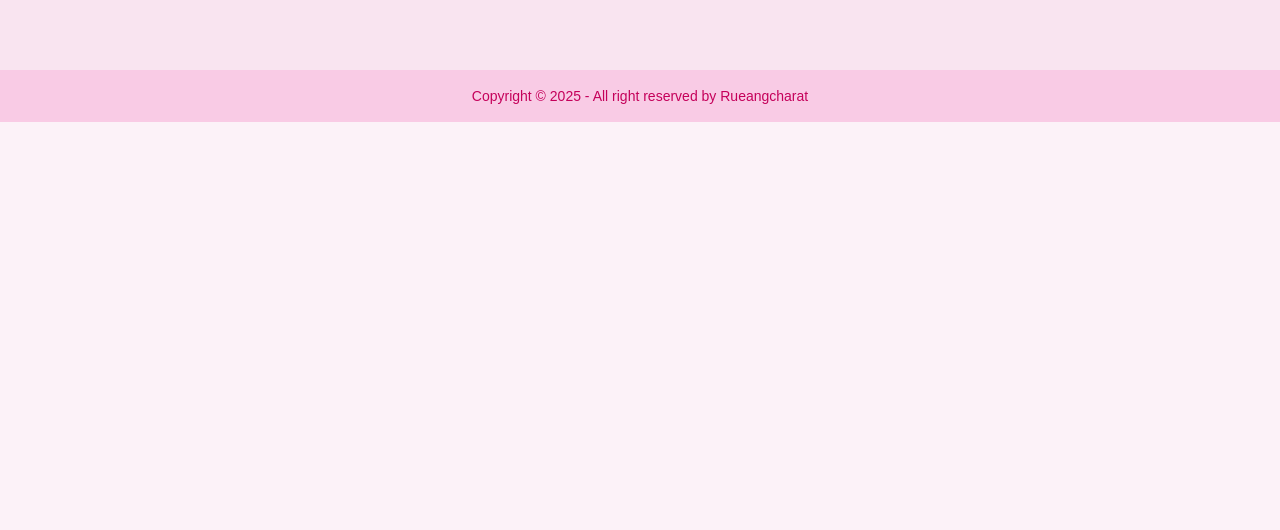
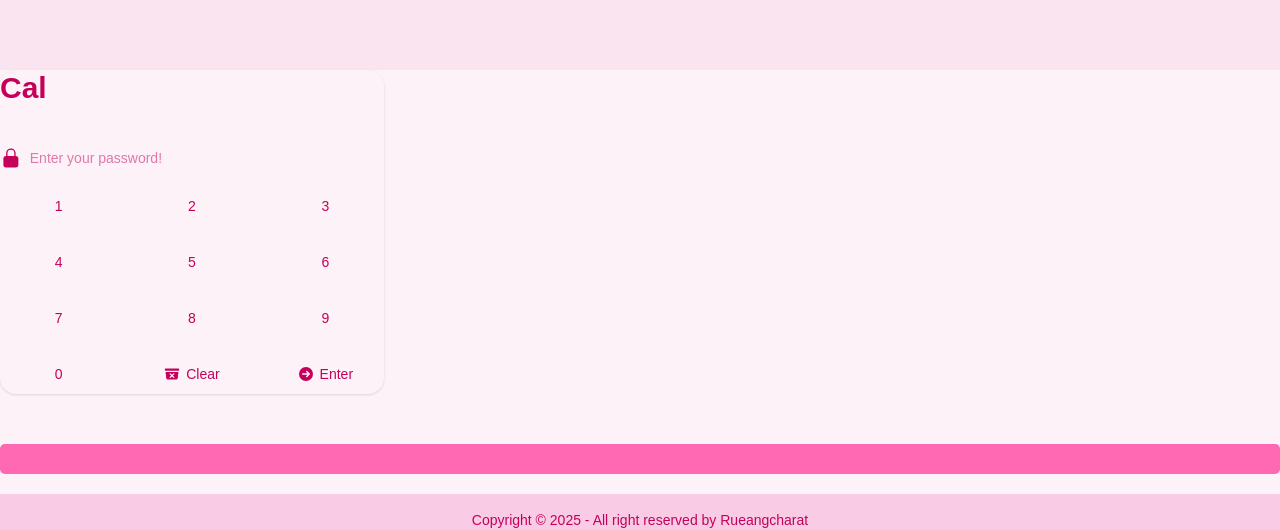
Before and after one commit to nongbaiyokz/Valentine-Project2025, a Next.js app: page / in a window 1280 px wide. Shown: the part 794-1324 px from the top of the page. Before the commit the page ends 916 px from the top, so only its background shows below. Built offline with nearby package versions, Linux system fonts and the light colour scheme.

Commit message:
-cal
-cal

```diff
--- /dev/null
+++ b/app/components/Calculator.tsx
@@ -0,0 +1,185 @@
+import { useState } from "react";
+
+const Calculator: React.FC = () => {
+  const [input, setInput] = useState<string>("");
+  const [result, setResult] = useState<number | null>(null);
+
+  const handleButtonClick = (value: string) => {
+    setInput(input + value);
+  };
+
+  const handleClear = () => {
+    setInput("");
+    setResult(null);
+  };
+
+  const handleCalculate = () => {
+    try {
+      setResult(eval(input));
+    } catch (error) {
+      setResult(null);
+    }
+  };
+
+  return (
+    // <div>
+    //     <h1>Calculator</h1>
+    //     <input type="text" value={input} readOnly style={{ width: '100%', marginBottom: '10px' }} />
+    //     <div>
+    //         <button className="btn btn-outline btn-primary" onClick={() => handleButtonClick('1')}>1</button>
+    //         <button className="btn btn-outline btn-primary"  onClick={() => handleButtonClick('2')}>2</button>
+    //         <button className="btn btn-outline btn-primary"  onClick={() => handleButtonClick('3')}>3</button>
+    //         <button className="btn btn-outline btn-primary"  onClick={() => handleButtonClick('+')}>+</button>
+    //     </div>
+    //     <div>
+    //         <button className="btn btn-outline btn-primary"  onClick={() => handleButtonClick('4')}>4</button>
+    //         <button className="btn btn-outline btn-primary"  onClick={() => handleButtonClick('5')}>5</button>
+    //         <button className="btn btn-outline btn-primary"  onClick={() => handleButtonClick('6')}>6</button>
+    //         <button className="btn btn-outline btn-primary"  onClick={() => handleButtonClick('-')}>-</button>
+    //     </div>
+    //     <div>
+    //         <button className="btn btn-outline btn-primary"  onClick={() => handleButtonClick('7')}>7</button>
+    //         <button className="btn btn-outline btn-primary"  onClick={() => handleButtonClick('8')}>8</button>
+    //         <button className="btn btn-outline btn-primary"  onClick={() => handleButtonClick('9')}>9</button>
+    //         <button className="btn btn-outline btn-primary"  onClick={() => handleButtonClick('*')}>*</button>
+    //     </div>
+    //     <div>
+    //         <button className="btn btn-outline btn-primary"  onClick={() => handleButtonClick('0')}>0</button>
+    //         <button className="btn btn-outline btn-primary"  onClick={handleClear}>C</button>
+    //         <button className="btn btn-outline btn-primary"  onClick={handleCalculate}>=</button>
+    //         <button className="btn btn-outline btn-primary"  onClick={() => handleButtonClick('/')}>/</button>
+    //     </div>
+    //     {result !== null && <div>Result: {result}</div>}
+    // </div>
+    <div className="card w-96 bg-base-100 shadow-sm">
+      <div className="card-body">
+        <div className="flex justify-between">
+          <h2 className="text-3xl font-bold">Cal</h2>
+        </div>
+        <ul className="mt-6 flex flex-col gap-2 text-xs">
+          <label className="input">
+            <svg
+              xmlns="http://www.w3.org/2000/svg"
+              viewBox="0 0 24 24"
+              fill="currentColor"
+              className="size-6"
+            >
+              <path
+                fill-rule="evenodd"
+                d="M12 1.5a5.25 5.25 0 0 0-5.25 5.25v3a3 3 0 0 0-3 3v6.75a3 3 0 0 0 3 3h10.5a3 3 0 0 0 3-3v-6.75a3 3 0 0 0-3-3v-3c0-2.9-2.35-5.25-5.25-5.25Zm3.75 8.25v-3a3.75 3.75 0 1 0-7.5 0v3h7.5Z"
+                clip-rule="evenodd"
+              />
+            </svg>
+
+            <input
+              type="text"
+              value={input}
+              readOnly
+              className="grow"
+              placeholder="Enter your password!"
+            />
+          </label>
+        </ul>
+        <div className="grid grid-cols-3 gap-4">
+          <button
+            className="btn btn-outline btn-primary"
+            onClick={() => handleButtonClick("1")}
+          >
+            1
+          </button>
+          <button
+            className="btn btn-outline btn-primary"
+            onClick={() => handleButtonClick("2")}
+          >
+            2
+          </button>
+          <button
+            className="btn btn-outline btn-primary"
+            onClick={() => handleButtonClick("3")}
+          >
+            3
+          </button>
+          <button
+            className="btn btn-outline btn-primary"
+            onClick={() => handleButtonClick("4")}
+          >
+            4
+          </button>
+          <button
+            className="btn btn-outline btn-primary"
+            onClick={() => handleButtonClick("5")}
+          >
+            5
+          </button>
+          <button
+            className="btn btn-outline btn-primary"
+            onClick={() => handleButtonClick("6")}
+          >
+            6
+          </button>
+          <button
+            className="btn btn-outline btn-primary"
+            onClick={() => handleButtonClick("7")}
+          >
+            7
+          </button>
+          <button
+            className="btn btn-outline btn-primary"
+            onClick={() => handleButtonClick("8")}
+          >
+            8
+          </button>
+          <button
+            className="btn btn-outline btn-primary"
+            onClick={() => handleButtonClick("9")}
+          >
+            9
+          </button>
+          <button
+            className="btn btn-outline btn-primary"
+            onClick={() => handleButtonClick("0")}
+          >
+            0
+          </button>
+          <button className="btn btn-active btn-info" onClick={handleClear}>
+            <svg
+              xmlns="http://www.w3.org/2000/svg"
+              viewBox="0 0 20 20"
+              fill="currentColor"
+              className="size-4"
+            >
+              <path d="M2 3a1 1 0 0 0-1 1v1a1 1 0 0 0 1 1h16a1 1 0 0 0 1-1V4a1 1 0 0 0-1-1H2Z" />
+              <path
+                fill-rule="evenodd"
+                d="M2 7.5h16l-.811 7.71a2 2 0 0 1-1.99 1.79H4.802a2 2 0 0 1-1.99-1.79L2 7.5Zm5.22 1.72a.75.75 0 0 1 1.06 0L10 10.94l1.72-1.72a.75.75 0 1 1 1.06 1.06L11.06 12l1.72 1.72a.75.75 0 1 1-1.06 1.06L10 13.06l-1.72 1.72a.75.75 0 0 1-1.06-1.06L8.94 12l-1.72-1.72a.75.75 0 0 1 0-1.06Z"
+                clip-rule="evenodd"
+              />
+            </svg>
+            Clear
+          </button>
+          <button
+            className="btn btn-active btn-success"
+            onClick={handleCalculate}
+          >
+            <svg
+              xmlns="http://www.w3.org/2000/svg"
+              viewBox="0 0 16 16"
+              fill="currentColor"
+              className="size-4"
+            >
+              <path
+                fill-rule="evenodd"
+                d="M15 8A7 7 0 1 0 1 8a7 7 0 0 0 14 0ZM4.75 7.25a.75.75 0 0 0 0 1.5h4.69L8.22 9.97a.75.75 0 1 0 1.06 1.06l2.5-2.5a.75.75 0 0 0 0-1.06l-2.5-2.5a.75.75 0 0 0-1.06 1.06l1.22 1.22H4.75Z"
+                clip-rule="evenodd"
+              />
+            </svg>
+            Enter
+          </button>
+        </div>
+        {result !== null && <div>Result: {result}</div>}
+      </div>
+    </div>
+  );
+};
+
+export default Calculator;
--- /dev/null
+++ b/app/components/Loading.tsx
@@ -0,0 +1,41 @@
+
+import { useEffect, useState } from 'react';
+
+const Loading = () => {
+    const [progress, setProgress] = useState(0);
+
+    useEffect(() => {
+        const interval = setInterval(() => {
+            setProgress((prevProgress) => {
+                if (prevProgress >= 100) {
+                    clearInterval(interval);
+                    return 100;
+                }
+                return prevProgress + 1;
+            });
+        }, 20); // 100 seconds / 100 steps = 1 second per step
+
+        return () => clearInterval(interval);
+    }, []);
+
+    return (
+        <div style={{ textAlign: 'center', marginTop: '50px' }}>
+            <div style={{ width: '100%', backgroundColor: '#e0e0df', borderRadius: '5px' }}>
+                <div
+                    style={{
+                        width: `${progress}%`,
+                        height: '30px',
+                        backgroundColor: '#ff69b4',
+                        borderRadius: '5px',
+                        transition: 'width 1s ease-in-out',
+                    }}
+                />
+            </div>
+            <div style={{ marginTop: '20px', fontSize: '24px', color: '#ff69b4' }}>
+
+            </div>
+        </div>
+    );
+};
+
+export default Loading;
--- a/app/page.tsx
+++ b/app/page.tsx
@@ -1,11 +1,16 @@
+'use client'
 import Valentine from "./components/Valentine";
+import Loading from "./components/Loading";
+import Calculator from "./components/Calculator";
+
 
 export default function Home() {
   return (
 
    <div>
       <Valentine />
-
+      <Calculator />
+      <Loading />
 
 
    </div>
```
